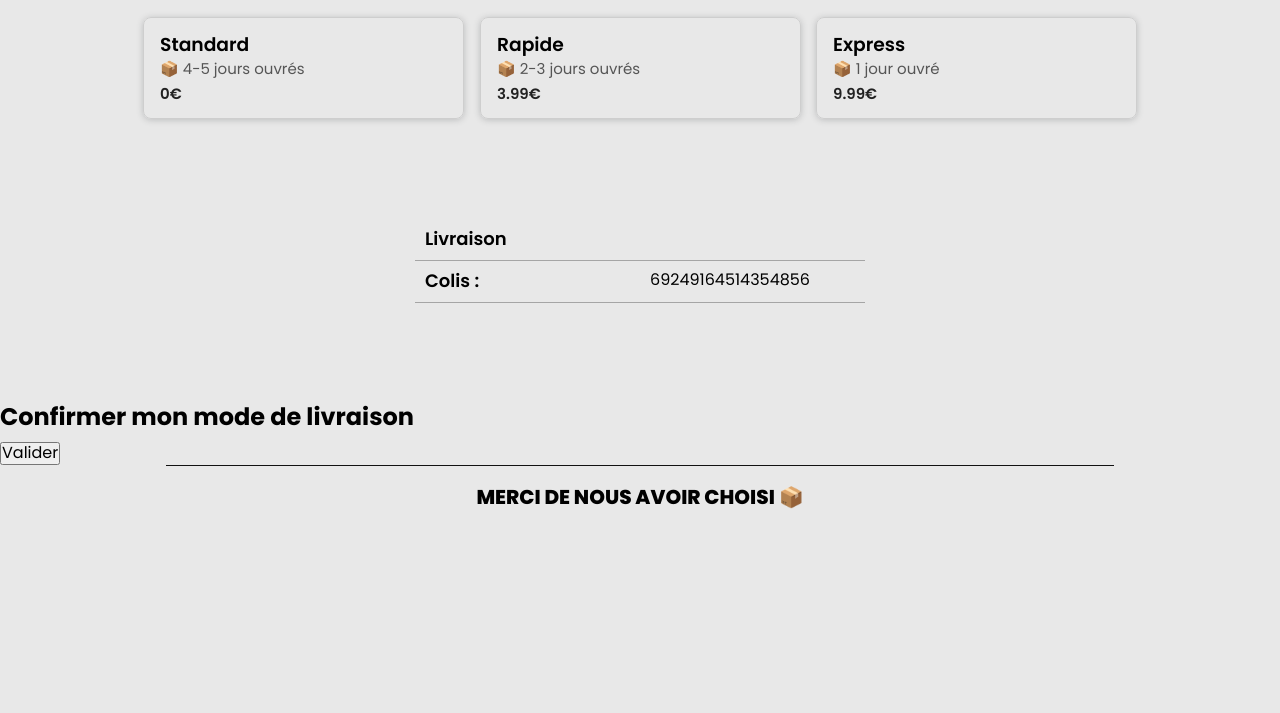
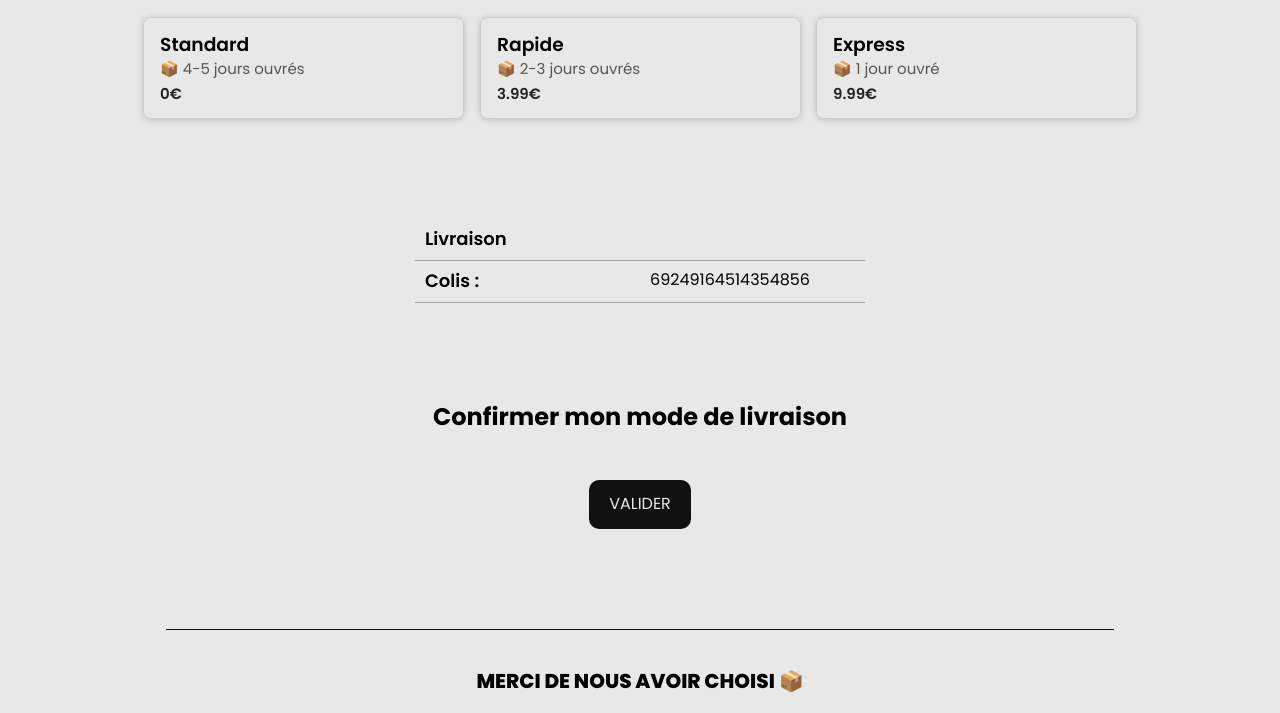
Before and after one commit to aperbet56/custom_radio_button, a plain HTML site: page index.html in a window 1280 px wide. Shown: the part 576-1289 px from the top of the page. Before the commit the page ends 1105 px from the top, so only its background shows below. Drawn offline with Linux system fonts and the light colour scheme.

Commit message:
Stylisation de la section confirmation

```diff
--- a/style.css
+++ b/style.css
@@ -242,10 +242,36 @@ h2 {
     font-size: 18px;
 }
 
+.confirmation {
+    display: grid;
+    place-items: center;
+    margin-bottom: 100px;
+}
+
+.confirmation h2 {
+    margin-bottom: 50px;
+}
+
+.btn {
+    padding: 15px 20px;
+    border-radius: 10px;
+    border: none;
+    background-color: #111111;
+    color: #e8e8e8;
+    cursor: pointer;
+    text-transform: uppercase;
+    transition: background-color 0.3s ease-in-out;
+}
+
+.btn:hover {
+    background-color: #2f54be;
+}
+
 footer p {
     text-transform: uppercase;
     font-size: 20px;
     font-weight: 800;
+    margin-top: 20px;
 }
 
 /**** Responsive design version mobile ****/
```
